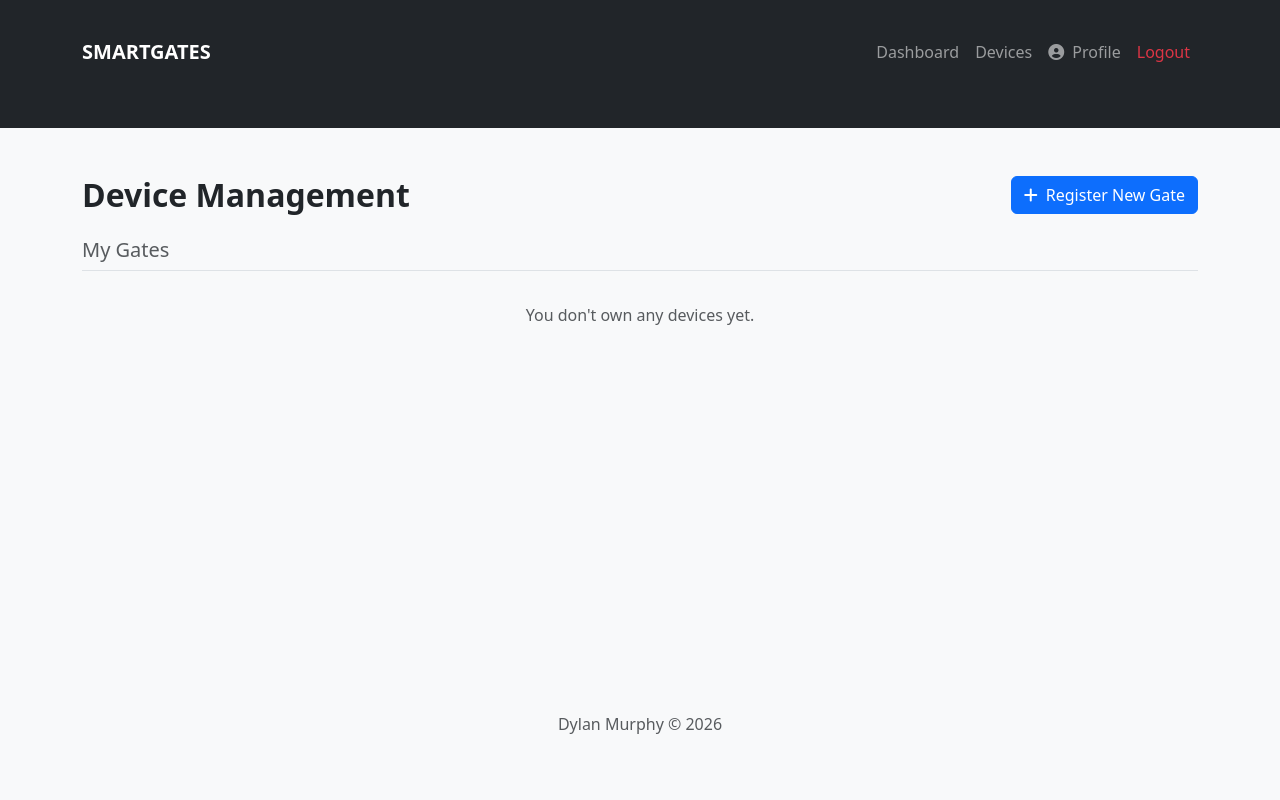
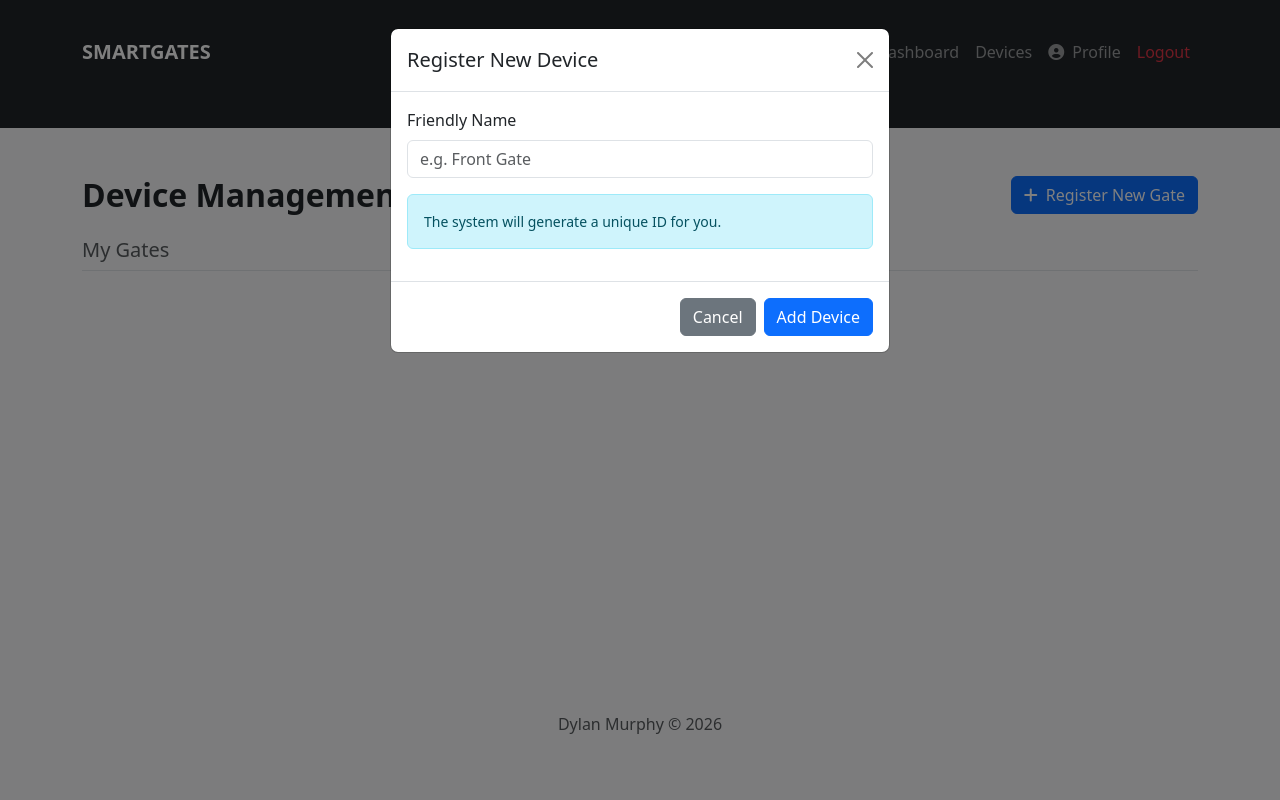
Before and after one commit to dylanmurph/smartgates-iot, a Flask app: page /devices in a window 1280 px wide, after a click on "Register New Gate". Run offline with Flask 3, Linux system fonts and the light colour scheme; the visitor is signed in with stand-in values (Sample User, id 1); data that the repository does not hold is empty; some libraries are stand-ins or nearby versions.

Commit message:
Added back all modals now with shared access list working

```diff
--- a/app/templates/devices.html
+++ b/app/templates/devices.html
@@ -22,10 +22,13 @@
                         <span class="badge bg-secondary">Offline</span>
                     {% endif %}
                 </div>
+
                 <p class="text-muted small mt-2">
                     UUID: <code class="user-select-all">{{ device.unique_id }}</code>
                 </p>
+
                 <hr>
+
                 <div class="d-flex justify-content-between gap-2">
                     <button class="btn btn-outline-secondary btn-sm flex-fill"
                             data-bs-toggle="modal"
@@ -34,6 +37,7 @@
                             data-device-name="{{ device.name }}">
                         Rename
                     </button>
+
                     <button class="btn btn-outline-primary btn-sm flex-fill"
                             data-bs-toggle="modal"
                             data-bs-target="#addGuestModal"
@@ -41,6 +45,7 @@
                             data-device-name="{{ device.name }}">
                         Share
                     </button>
+
                     <button class="btn btn-outline-danger btn-sm flex-fill"
                             data-bs-toggle="modal"
                             data-bs-target="#deleteDeviceModal"
@@ -90,6 +95,109 @@
 </div>
 {% endif %}
 
+<div class="modal fade" id="addDeviceModal" tabindex="-1" aria-hidden="true">
+  <div class="modal-dialog">
+    <div class="modal-content">
+      <div class="modal-header">
+        <h5 class="modal-title">Register New Device</h5>
+        <button type="button" class="btn-close" data-bs-dismiss="modal" aria-label="Close"></button>
+      </div>
+      <form action="{{ url_for('devices.add_device') }}" method="POST">
+          <div class="modal-body">
+            {{ add_form.hidden_tag() }}
+            <div class="mb-3">
+                <label class="form-label">Friendly Name</label>
+                {{ add_form.device_name(class="form-control", placeholder="e.g. Front Gate") }}
+            </div>
+            <div class="alert alert-info small">
+                The system will generate a unique ID for you.
+            </div>
+          </div>
+          <div class="modal-footer">
+            <button type="button" class="btn btn-secondary" data-bs-dismiss="modal">Cancel</button>
+            {{ add_form.submit(class="btn btn-primary") }}
+          </div>
+      </form>
+    </div>
+  </div>
+</div>
+
+<div class="modal fade" id="editDeviceModal" tabindex="-1" aria-hidden="true">
+    <div class="modal-dialog">
+      <div class="modal-content">
+        <div class="modal-header">
+          <h5 class="modal-title">Rename Device</h5>
+          <button type="button" class="btn-close" data-bs-dismiss="modal" aria-label="Close"></button>
+        </div>
+        <form id="editDeviceForm" action="" method="POST">
+            <div class="modal-body">
+              {{ edit_form.hidden_tag() }}
+              <div class="mb-3">
+                  <label class="form-label">New Name</label>
+                  {{ edit_form.device_name(class="form-control", id="edit_device_name") }}
+              </div>
+            </div>
+            <div class="modal-footer">
+              <button type="button" class="btn btn-secondary" data-bs-dismiss="modal">Cancel</button>
+              {{ edit_form.submit(class="btn btn-primary") }}
+            </div>
+        </form>
+      </div>
+    </div>
+</div>
+
+<div class="modal fade" id="addGuestModal" tabindex="-1" aria-hidden="true">
+    <div class="modal-dialog">
+      <div class="modal-content">
+        <div class="modal-header">
+          <h5 class="modal-title">Share Access</h5>
+          <button type="button" class="btn-close" data-bs-dismiss="modal" aria-label="Close"></button>
+        </div>
+
+        <form id="addGuestForm" action="" method="POST">
+            <div class="modal-body">
+              {{ guest_form.hidden_tag() }}
+              <div class="mb-3">
+                  <label class="form-label">Guest Email Address</label>
+                  {{ guest_form.email(class="form-control", placeholder="e.g. spouse@example.com") }}
+              </div>
+            </div>
+            <div class="modal-footer">
+              <button type="button" class="btn btn-secondary" data-bs-dismiss="modal">Cancel</button>
+              {{ guest_form.submit(class="btn btn-success") }}
+            </div>
+        </form>
+      </div>
+    </div>
+</div>
+
+<div class="modal fade" id="deleteDeviceModal" tabindex="-1" aria-hidden="true">
+    <div class="modal-dialog">
+      <div class="modal-content">
+        <div class="modal-header bg-danger text-white">
+          <h5 class="modal-title"><i class="fa-solid fa-triangle-exclamation me-2"></i>Delete Device?</h5>
+          <button type="button" class="btn-close btn-close-white" data-bs-dismiss="modal" aria-label="Close"></button>
+        </div>
+
+        <div class="modal-body">
+            <p>Are you sure you want to permanently delete <strong id="delete_device_name_display">this device</strong>?</p>
+            <div class="alert alert-warning small mb-0">
+                <i class="fa-solid fa-circle-exclamation me-1"></i>
+                This action cannot be undone. All activity logs and guest invitations associated with this device will be erased.
+            </div>
+        </div>
+
+        <div class="modal-footer">
+            <button type="button" class="btn btn-secondary" data-bs-dismiss="modal">Cancel</button>
+            <form id="deleteDeviceForm" action="" method="POST">
+                {{ add_form.csrf_token }}
+                <button type="submit" class="btn btn-danger">Yes, Delete It</button>
+            </form>
+        </div>
+      </div>
+    </div>
+</div>
+
 <div class="modal fade" id="leaveDeviceModal" tabindex="-1" aria-hidden="true">
     <div class="modal-dialog">
       <div class="modal-content">
@@ -103,7 +211,6 @@
         </div>
         <div class="modal-footer">
             <button type="button" class="btn btn-secondary" data-bs-dismiss="modal">Cancel</button>
-
             <form id="leaveDeviceForm" action="" method="POST">
                 {{ add_form.csrf_token }} <button type="submit" class="btn btn-danger">Confirm & Leave</button>
             </form>
```
